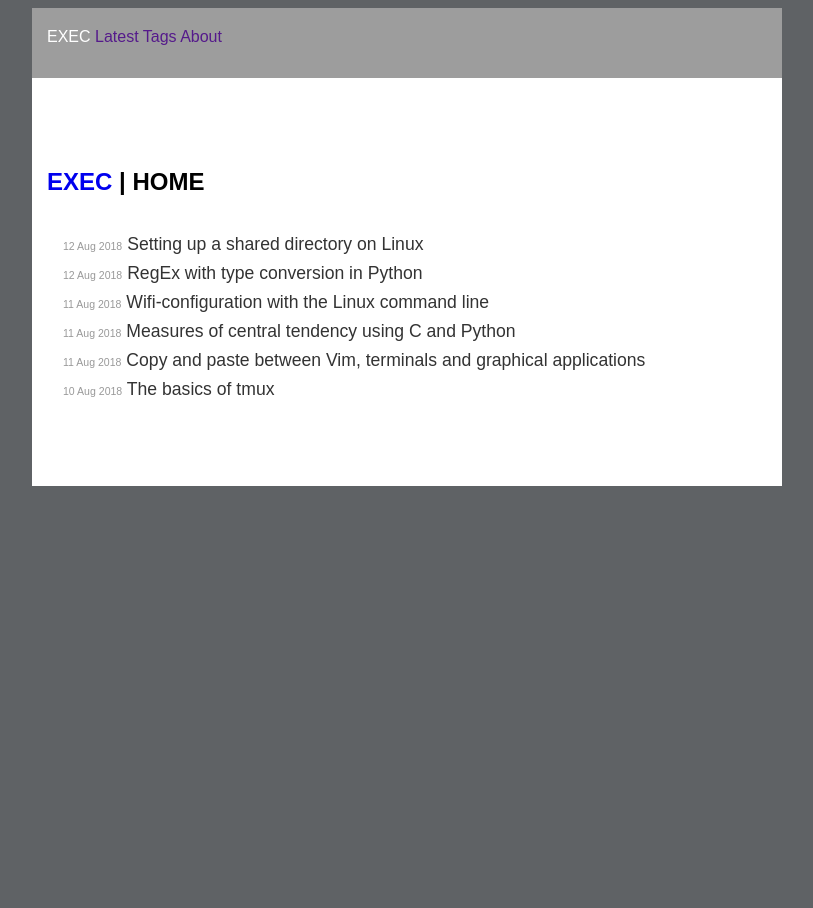
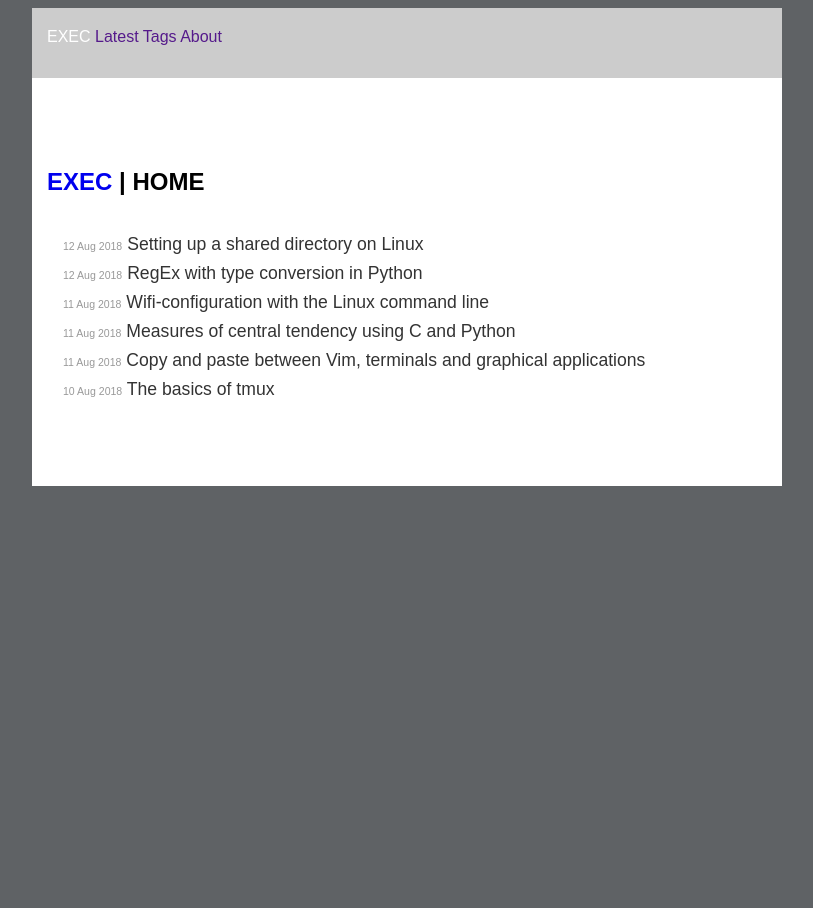
Before and after one commit to execas/execas.github.io, a Jekyll site: the page built from index.html, in a window 1280 px wide. Shown: the whole page, without its empty margins (233-1046 px from the left). Built offline with Jekyll 4.4.1, drawn with Linux system fonts in a browser that asks for light colours.

Commit message:
Update execas.css

```diff
--- a/css/execas.css
+++ b/css/execas.css
@@ -65,7 +65,7 @@ a:focus {
 
 .header {
      height:30px;
-     background-color:#9d9d9d;
+     background-color:#cccccc;
      color: #fff;
      margin:0 auto;
      max-width: 720px;
```
